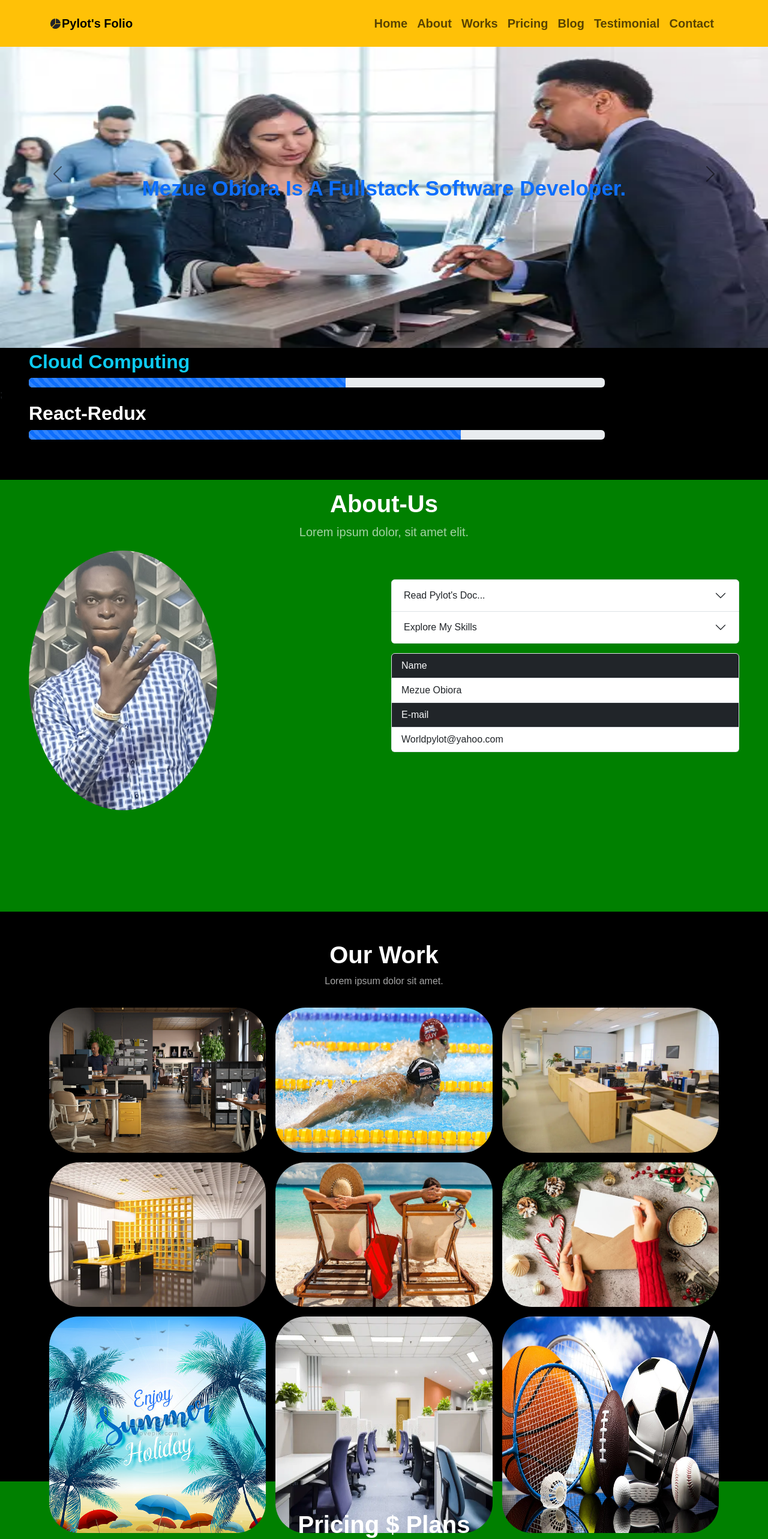
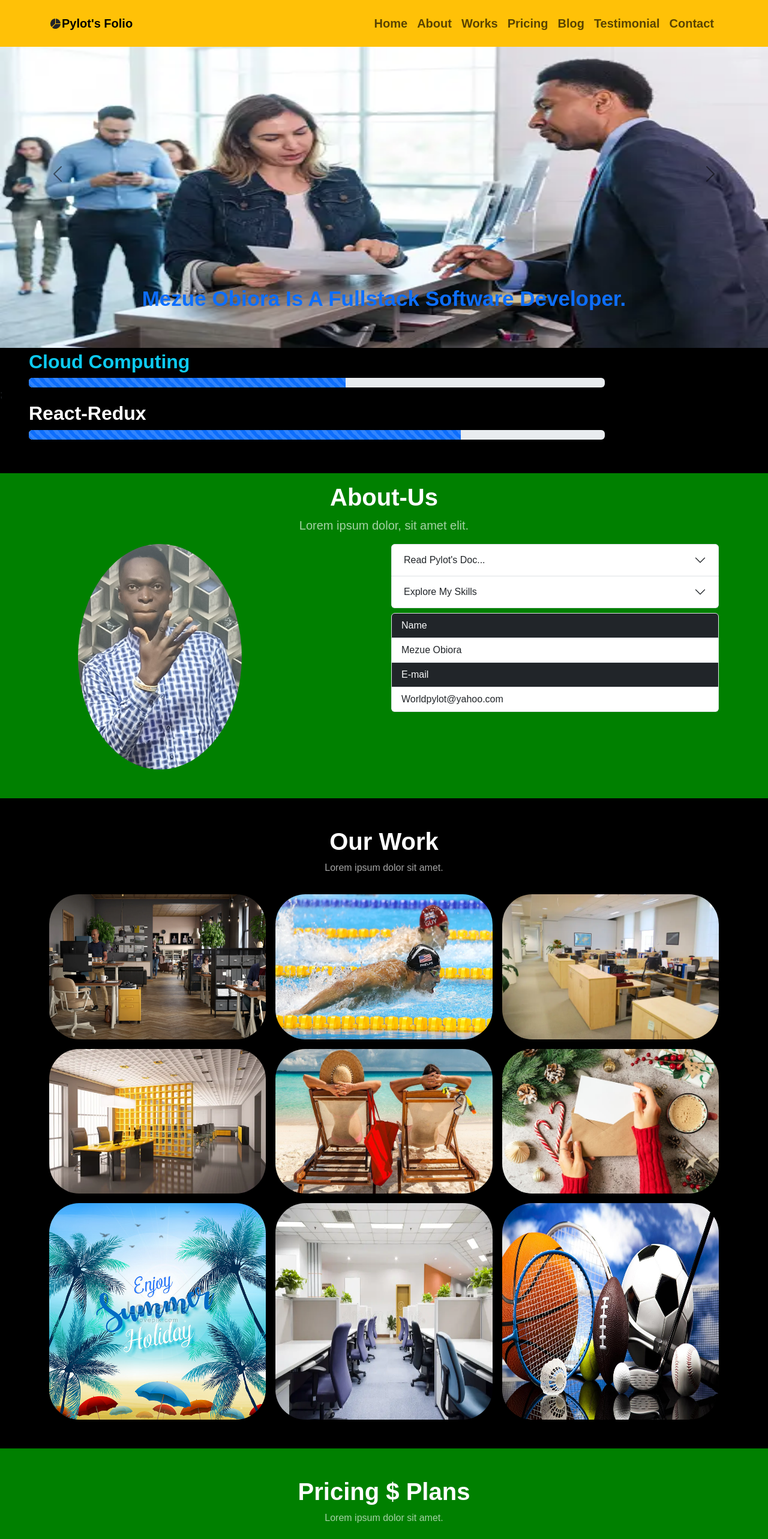
Before and after one commit to Mezue3000/Portfolio-design-React-bs, a React (Vite) app: page / in a window 1280 px wide. Shown: the top 2566 px of the page at 60% size. Built offline with nearby package versions, Linux system fonts and the light colour scheme.

Commit message:
modified sections

```diff
--- a/src/Components/About.jsx
+++ b/src/Components/About.jsx
@@ -3,8 +3,8 @@ import pylot from '../assets/Medias/pylot.jpg'
 
 const About = () => {
   return (
-    <section id='about' className='abt-section'>
-        <Container-fluid>
+    <section id='about' className='abt-section pb-5'>
+        <Container>
             <div>
               <h1 className='fw-bold fs-1 pt-3 about'>About-Us</h1>
               <p className='fs-5 about2'>Lorem ipsum dolor, sit amet elit.</p>
@@ -12,7 +12,7 @@ const About = () => {
             <Row>
               <Col><img className='rounded-circle w-50 ms-5' title='Senior Developer' src={pylot} alt="portrait" /></Col>
               <Col>
-                  <Accordion className='me-5 mt-5'>
+                  <Accordion className=''>
                     <Accordion.Item eventKey="0">
                       <Accordion.Header>Read Pylot's Doc... </Accordion.Header>
                       <Accordion.Body>
@@ -39,7 +39,7 @@ const About = () => {
                     </Accordion.Item>
                   </Accordion>
 
-                  <ListGroup className='me-5 mt-3'>
+                  <ListGroup className='mt-2'>
                     <ListGroup.Item className='bg-dark text-light'>Name</ListGroup.Item>
                     <ListGroup.Item>Mezue Obiora</ListGroup.Item>
                     <ListGroup.Item className='bg-dark text-light'>E-mail</ListGroup.Item>
@@ -47,7 +47,7 @@ const About = () => {
                   </ListGroup>
               </Col>
             </Row>
-        </Container-fluid>
+        </Container>
 
     </section>
   )
--- a/src/Components/Blog.jsx
+++ b/src/Components/Blog.jsx
@@ -5,13 +5,13 @@ import workA from '../assets/Medias/workA.jpg'
 
 const Blog = () => {
   return (
-    <section id='blog' className='blog-section'>
+    <section id='blog' className='blog-section pb-5'>
         <Container>
             <div>
                 <h1 className='about pt-5 fw-bold'>Latest From Blog</h1>
                 <p className='about2'>Lorem ipsum dolor sit amet.</p>
             </div>
-            <Row sm={3} xs={3} md={3} className='pt-3' >
+            <Row xs={1} sm={2} md={3} className='pt-3' >
                 <Col>
                     <Card style={{ width: '18rem' }}>
                         <Card.Img variant="top" src={workF} />
--- a/src/Components/Home.jsx
+++ b/src/Components/Home.jsx
@@ -5,7 +5,7 @@ import image3 from '../assets/Medias/success.jpg';
 
 const Home = () => {
   return (
-    <section id='home' className='homy'>
+    <section id='home' className='homy pb-5'>
       <Carousel data-bs-theme="dark">
           <Carousel.Item>
             <img
--- a/src/Components/Pricing.jsx
+++ b/src/Components/Pricing.jsx
@@ -2,13 +2,13 @@ import { Container, Row, Col, ListGroup } from 'react-bootstrap';
 
 const Pricing = () => {
   return (
-    <section id='pricing' className='pricing'>
+    <section id='pricing' className='pricing pb-5'>
         <Container>
             <div>
                 <h1 className='about fw-bold pt-5'>Pricing $ Plans</h1>
                 <p className='about2'>Lorem ipsum dolor sit amet.</p>
             </div>
-            <Row xs={3} sm={3} md={3} className='pt-3'>
+            <Row xs={1} sm={2} md={3} className='pt-3'>
                 <Col>
                     <div className='bg-info text-light rounded-pill'>
                         <h3 className='text-center pt-2'>pricing</h3>
--- a/src/Components/Testimonial.jsx
+++ b/src/Components/Testimonial.jsx
@@ -2,7 +2,7 @@ import Container from 'react-bootstrap/Container';
 
 const Testimonial = () => {
   return (
-    <section id='testimonial' className='testimonial'>
+    <section id='testimonial' className='testimonial pb-5'>
       <Container>
           <div className='fw-bold'>
                 <h1 className='about pt-3 fw-bold'>Our Testimonial</h1>
--- a/src/Components/Work.jsx
+++ b/src/Components/Work.jsx
@@ -12,13 +12,13 @@ import Sports from '../assets/Medias/Sports.jpg';
 
 const Work = () => {
   return (
-    <section id='work' className='work-section'>
+    <section id='work' className='work-section pb-5'>
       <Container>
         <div>
           <h1 className='about pt-5 fw-bold'>Our Work</h1>
           <p className='about2'>Lorem ipsum dolor sit amet.</p>
         </div>
-        <Row xs={3} sm={3} md={3} className='g-3 pt-3'>
+        <Row xs={1} sm={2} md={3} className='g-3 pt-3'>
           <Col><img className='work-image'src={work2} alt="images" /></Col>
           <Col><img className='work-image'src={swim}  alt="images" /></Col>
           <Col><img className='work-image'src={work4} alt="images" /></Col>
--- a/src/index.css
+++ b/src/index.css
@@ -7,16 +7,13 @@
 
 
 body {
-  height: 5600px;
   background: black;
 }
 
 
 .homy {
-  height: 800px;
   padding-bottom:20px;
 }
-
 
 
 .iconz {
@@ -28,7 +25,6 @@ body {
   height: 530px;
   margin-top: 50px;
 }
-
 
 
 .index {
@@ -50,7 +46,6 @@ body {
 
 .para1 {
   font-size: 35px;
-  margin-bottom: 200px;
 }
 
 
@@ -68,7 +63,6 @@ body {
 
 
 .abt-section {
-  height:720px;
   background-color: green;
 }
 
@@ -81,35 +75,17 @@ body {
 }
 
 
-.work-section {
-  height: 950px;
-}
-
-
 
 .pricing {
-  height: 800px;
   background-color: green;
 }
 
 
 
-.blog-section {
-  height: 700px;
-}
-
-
-
 .testimonial {
-  height: 500px;
   background-color: green;
 }
 
-
-
-.contact-section {
-  height: 1020px;
-}
 
 
 .control {
@@ -128,7 +104,6 @@ body {
 
 
 #footer {
-  height: 150px;
   background-color:rgb(244, 187, 1);
   text-align: center;
 }
```
